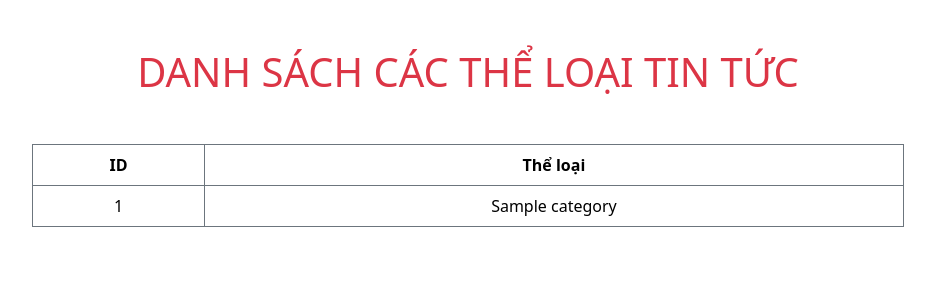
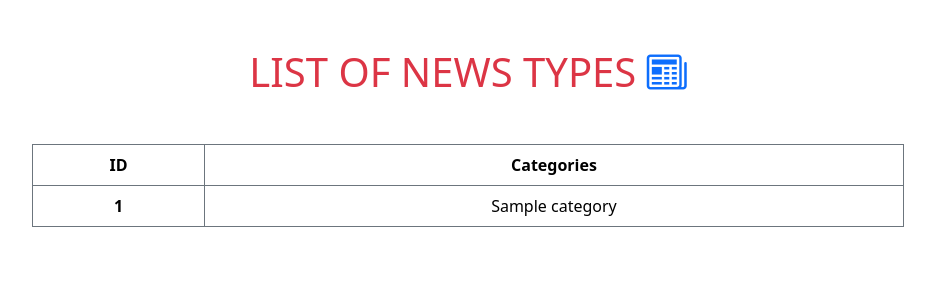
Before and after one commit to lyduybach2612/CSE485Lab2, a PHP site: template views/home/index.php in a window 1280 px wide. Shown: the top 300 px of the page, without its empty margins (172-1107 px from the left). Run offline with PHP 8.4, Linux system fonts and the light colour scheme; the template is opened without the code that fills it: most values are stand-ins (such as "Sample title", 1, 10 or a date in 2020); some libraries are stand-ins or nearby versions.

Commit message:
something is updated

```diff
--- a/connection/Database.php
+++ b/connection/Database.php
@@ -6,7 +6,7 @@
         private $password;
         private $port;
         private $conn;
-        public function __construct(){
+        public function _construct(){
             $this->host = 'localhost';
             $this->dbname = 'news';
             $this->username = 'root';
--- a/models/Category.php
+++ b/models/Category.php
@@ -9,7 +9,7 @@ class Category{
         $this->name = $name;
     }
 
-    public function _construst(){}
+    public function __construst(){}
 
     public function getId(){
         return $this->id;
--- a/views/home/index.php
+++ b/views/home/index.php
@@ -11,18 +11,18 @@
 </head>
 <body>
     <main class="container" style="max-width: 70%">
-        <h1 class="m-5 text-center text-danger text-uppercase">Danh sách các thể loại tin tức</h1>
+        <h1 class="m-5 text-center text-danger text-uppercase">List of news types <i class="text-primary bi bi-newspaper"></i></h1>
         <table class="table text-center">
         <thead class="border border-secondary">
             <tr>
                 <th class="border border-secondary">ID</th>
-                <th class="border border-secondary">Thể loại</th>
+                <th class="border border-secondary">Categories</th>
             </tr>
         </thead>
         <tbody>
             <?php foreach ($categories as $category): ?>
             <tr class="align-middle">
-                <td class="border border-secondary"><?= $category->getId(); ?></td>
+                <th class="border border-secondary"><?= $category->getId(); ?></th>
                 <td class="border border-secondary"><?= $category->getName(); ?></td>
             </tr>
             <?php endforeach; ?>
```
